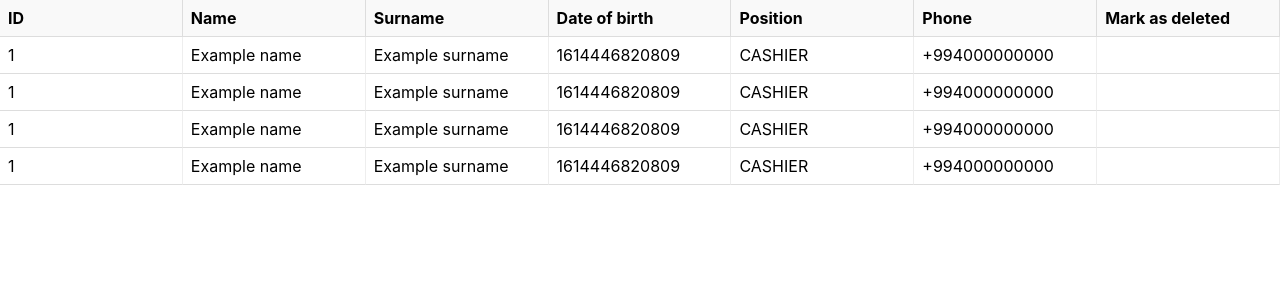
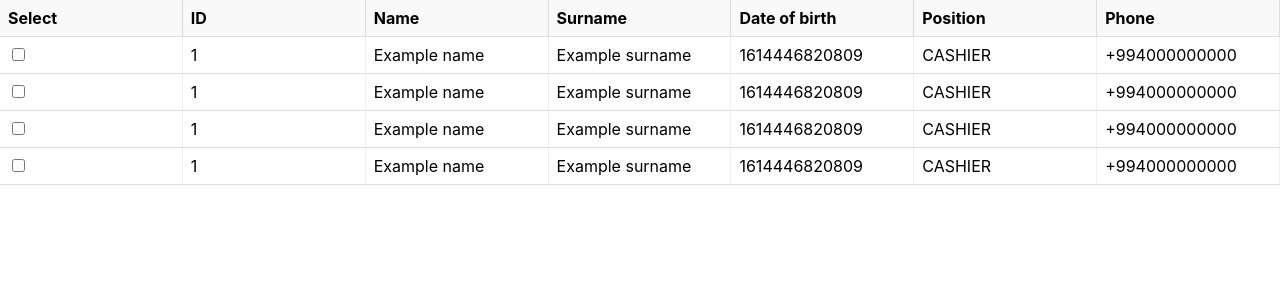
Before and after one commit to Profile/nextjs-datasheet, a Next.js app: page /sheets in a window 1280 px wide. Shown: the top 300 px of the page. Built offline with nearby package versions, Linux system fonts and the light colour scheme.

Commit message:
Separate render section and add selectable section

```diff
--- a/components/Sheets/Content.js
+++ b/components/Sheets/Content.js
@@ -7,30 +7,55 @@ export function SheetContent({ rows, cells, editableCell, setEditableCell, handl
         return `${key}.${index}`;
     };
 
+    /** Render editable cell. */
+    const renderEditableCell = ({ row, rowIndex, cell }) => (
+        <EditableInput
+            value={row[cell.key]}
+            onChange={({ target }) =>
+                handleCellValue(
+                    generateUniqueKey(cell.key, rowIndex),
+                    target.value
+                )
+            }
+            onFocus={(event) => event.target.select()}
+        />
+    );
+
+    /** Render checkbox cell. */
+    const renderCheckboxCell = ({ row, rowIndex, cell }) => (
+        <input
+        type="checkbox"
+        value={row[cell.key]}
+        onChange={({ target }) =>
+            handleCellValue(
+                generateUniqueKey(cell.key, rowIndex),
+                !target.value
+            )
+        }
+    />
+    );
+
+
     return (
         <div className={styles.tableContent}>
             {rows.map((row, rowIndex) => (
                 <div className={styles.tableContentRows} key={rowIndex}>
                     {cells.map((cell) => (
                         <div className={styles.tableContentCell} key={cell.key}>
-                            {cell.editable && editableCell === generateUniqueKey(cell.key, rowIndex) ? (
-                                <EditableInput
-                                    value={row[cell.key]}
-                                    onChange={({ target }) =>
-                                        handleCellValue(
-                                            generateUniqueKey(cell.key, rowIndex),
-                                            target.value
-                                        )
-                                    }
-                                    onFocus={(event) => event.target.select()}
-                                />
+                            {cell.editable &&
+                            editableCell === generateUniqueKey(cell.key, rowIndex) ? (
+                                renderEditableCell({ row, rowIndex, cell })
                             ) : (
                                 <div
                                     className={styles.tableContentCellValue}
                                     onDoubleClick={() =>
                                         setEditableCell(generateUniqueKey(cell.key, rowIndex))
                                     }>
-                                    {row[cell.key]}
+                                    {cell.type === 'checkbox' ? (
+                                        renderCheckboxCell({ row, rowIndex, cell })
+                                    ) : (
+                                        row[cell.key]
+                                    )}
                                 </div>
                             )}
                         </div>
--- a/pages/sheets/index.js
+++ b/pages/sheets/index.js
@@ -22,13 +22,13 @@ const mockEmployees = [
 ]
 
 const headerCells = [
+    {key: 'selected', name: 'Select', type: 'checkbox', editable: false, filterable: false  },
     {key: 'id', name: 'ID', type: 'text', editable: false,filterable: true  },
     {key: 'name', name: 'Name', type: 'text', editable: true, filterable: true  },
     {key: 'surname', name: 'Surname', type: 'text', editable: true, filterable: true  },
     {key: 'dateOfBirth', name: 'Date of birth', type: 'text', editable: true, filterable: true  },
     {key: 'position', name: 'Position', type: 'text', editable: true, filterable: true  },
     {key: 'phone', name: 'Phone', type: 'text', editable: true, filterable: true  },
-    {key: 'deleted', name: 'Mark as deleted', type: 'checkbox', editable: true, filterable: false  },
 ];
 
 export default function Sheets() {
```
